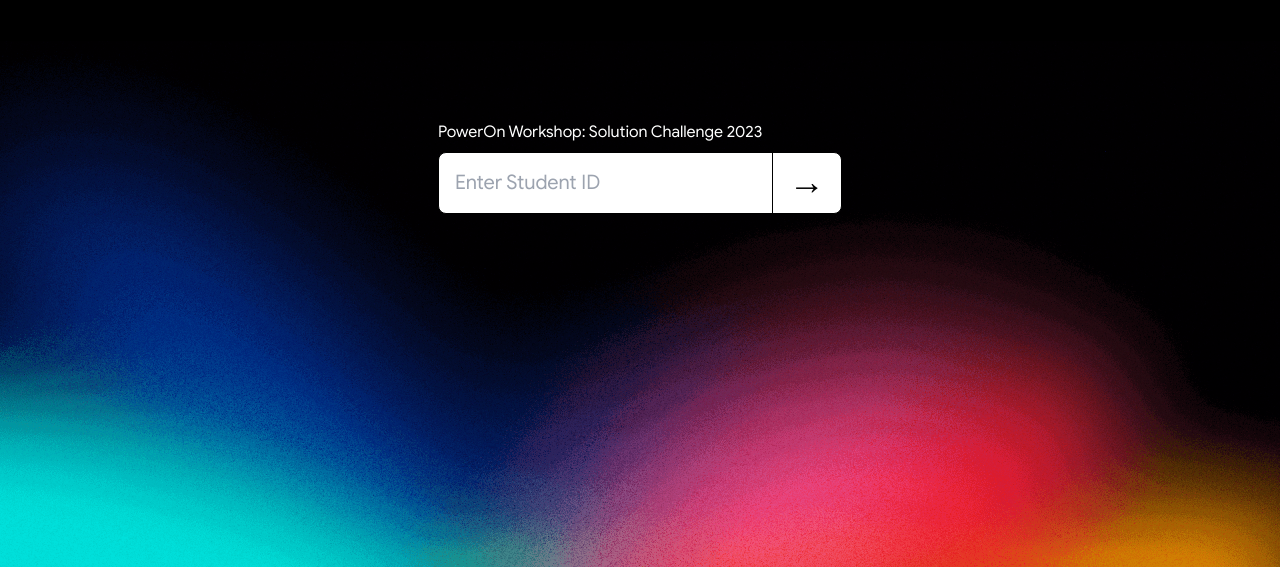
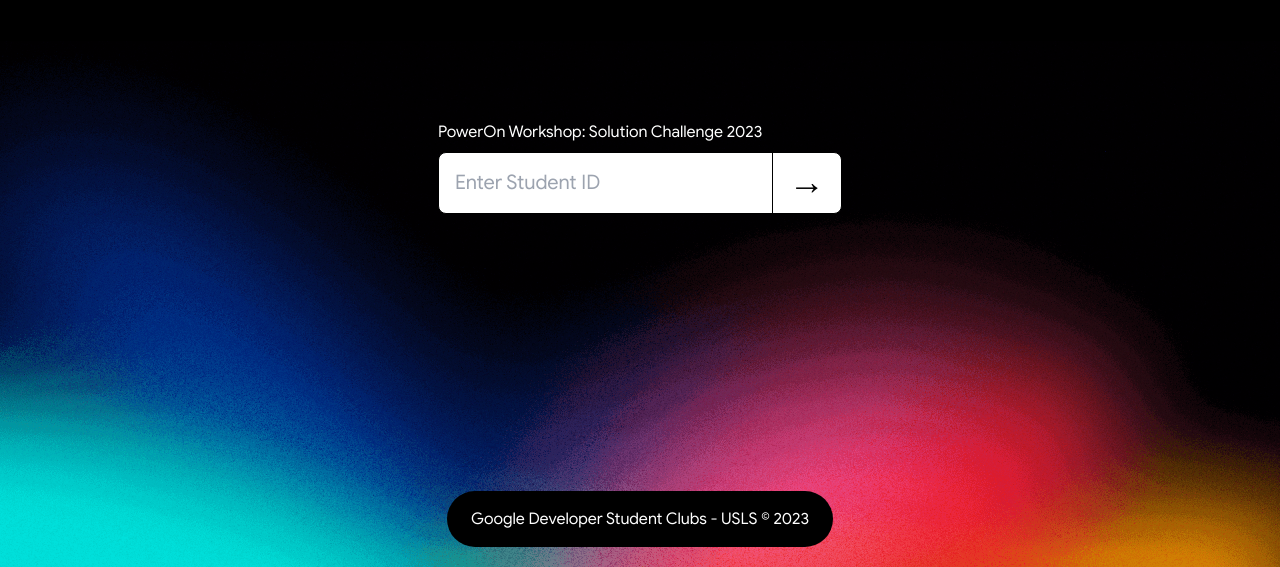
Before and after one commit to gdsc-usls/power-on, a React (Vite) app: page / in a window 1280 px wide. Shown: the part 233-800 px from the top of the page. Built offline with nearby package versions, Linux system fonts and the light colour scheme; no server answers.

Commit message:
feat: add footer

```diff
--- /dev/null
+++ b/src/components/Footer.tsx
@@ -0,0 +1,7 @@
+export const Footer = () => {
+  return (
+    <footer className='bg-black py-4 px-6 rounded-full text-white font-google text-center bottom-5 absolute z-10'>
+      <p>Google Developer Student Clubs - USLS © 2023</p>
+    </footer>
+  );
+};
--- a/src/components/index.ts
+++ b/src/components/index.ts
@@ -1 +1,2 @@
 export * from './Error'
+export * from './Footer'
--- a/src/routes/root.tsx
+++ b/src/routes/root.tsx
@@ -1,10 +1,12 @@
 import { Outlet } from "react-router-dom";
+import { Footer } from "../components";
 
 export const Root = () => {
   return (
     <div className="bg-black min-h-screen flex flex-col items-center justify-center">
       <Outlet />
 
+      <Footer />
       <img
         className="w-full object-cover h-full xl:h-auto absolute bottom-0 pointer-events-none"
         src="/assets/gradient.png"
```
